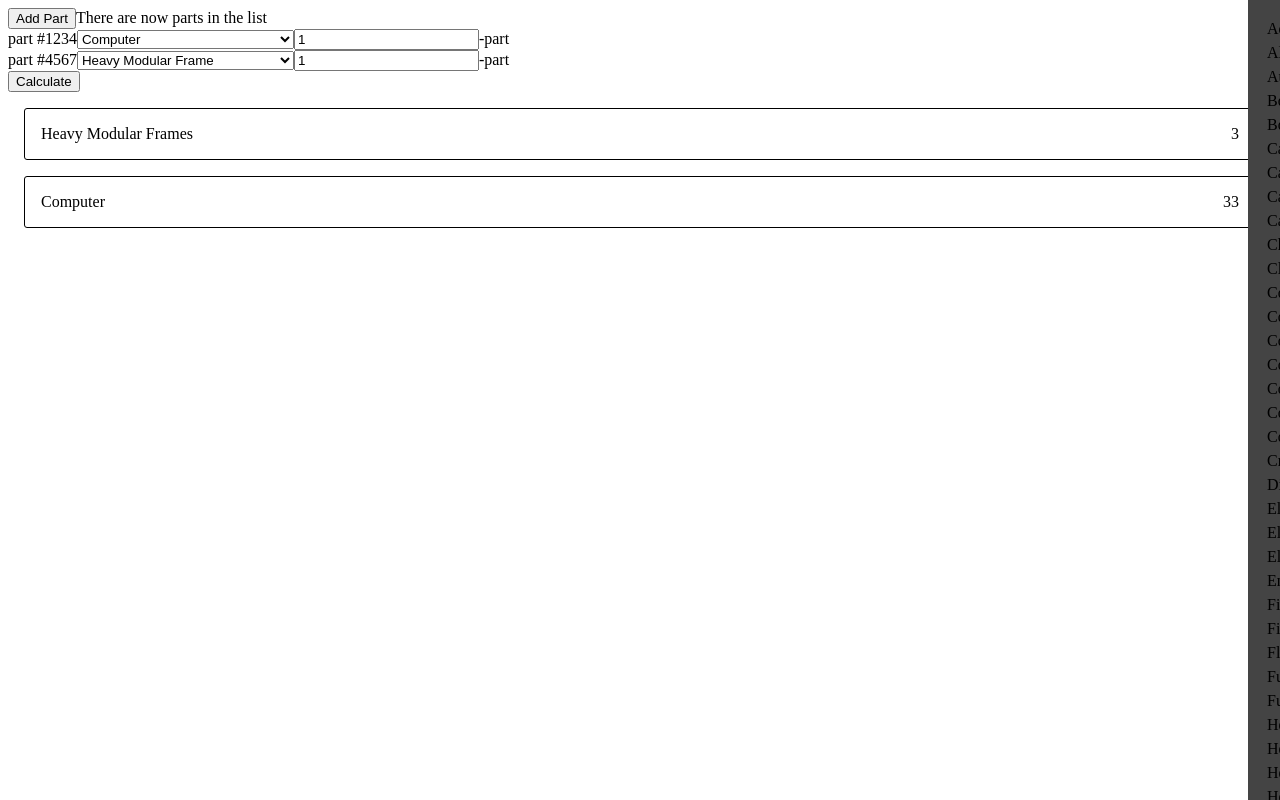
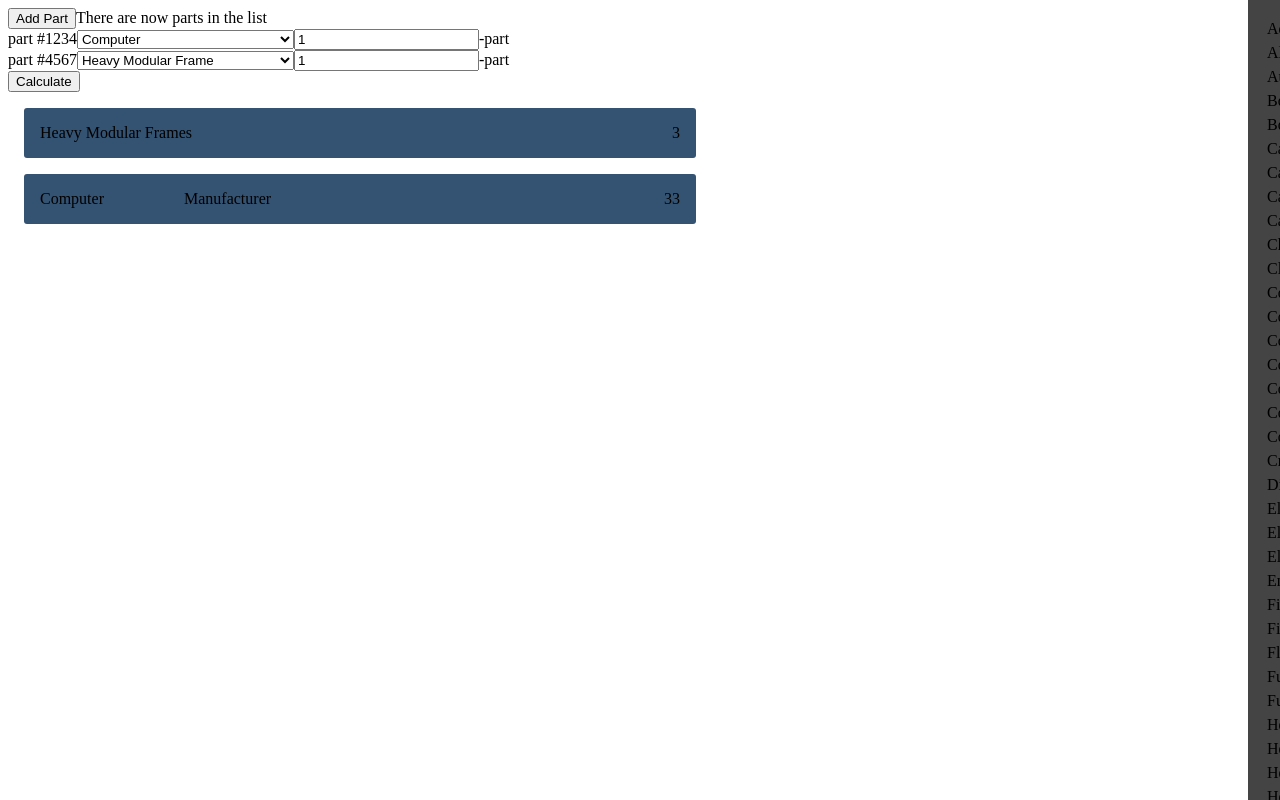
Before and after one commit to kenjura/satisfier, a React app: page / in a window 1280 px wide. Built offline with nearby package versions, Linux system fonts and the light colour scheme; the HTML template or start-up script is replaced by a standard one.

Commit message:
0.5.0 - added building type to UI

```diff
--- a/package.json
+++ b/package.json
@@ -1,6 +1,6 @@
 {
   "name": "satisfier",
-  "version": "0.4.0",
+  "version": "0.5.0",
   "description": "satisfactory game helper",
   "main": "src/index.js",
   "scripts": {
--- a/src/components/Building.jsx
+++ b/src/components/Building.jsx
@@ -1,15 +1,18 @@
 import React, { useState } from 'react';
+import { getPart } from '../model/getAllParts';
 import { useStore } from '../store';
 import './Building.scss';
 
 
 export default function Building(props) {
 	const building = useStore(state => state.buildings[props.Recipe]);
+	const part = getPart(building.Recipe) || {};
 
 	if (!building) return <div className="building">unknown building "{props.Recipe}"</div>
 
 	return <div className="building">
 		<div className="building-recipe">{building.Recipe}</div>
+		<div className="building-type">{part.building}</div>
 		<div className="building-qty">{building.buildingQty}</div>
 	</div>;
 }
--- a/src/components/Building.scss
+++ b/src/components/Building.scss
@@ -1,10 +1,16 @@
 
 .building {
-    border: 1px solid black;
     border-radius: 3px;
     margin: 1em;
     padding: 1em;
     position: relative;
+    max-width: 40em;
+    background: #345271;
+}
+
+.building-type {
+    display: inline-block;
+    margin-left: 5em;
 }
 
 .building-qty {
--- a/src/helper/calculate.js
+++ b/src/helper/calculate.js
@@ -48,6 +48,7 @@ export default function calculate(parts, enabledAlts) {
 
 				buildingList.push({
 					Recipe: finalRecipe.Recipe,
+					building: finalRecipe.Building,
 					buildingQty: quantityOfSubPartBuildingsNeeded,
 				})
 			});
--- a/src/model/getAllParts.js
+++ b/src/model/getAllParts.js
@@ -47,6 +47,7 @@ export default function getAllParts() {
 			part.Q3 = Number(part.Q3);
 			part.Q4 = Number(part.Q4);
 			part.QB = Number(part.QB);
+			part.building = String(part.Building);
 			part.Stage = Number(part.Stage);
 			part.alternate = part.Alternate.toLowerCase() === 'yes';
 			part.altScore = Number(part['Alt Score']);
--- a/src/store.js
+++ b/src/store.js
@@ -5,8 +5,8 @@ import uid from './helper/uid';
 
 const useStore = create(set => ({
   parts: {
-  	1234: { uid:1234, Recipe:'Computer', buildingQty:1 },
-  	4567: { uid:4567, Recipe:'Heavy Modular Frame', buildingQty:1 },
+  	1234: { uid:1234, Recipe:'Computer', building:'Manufacturer', buildingQty:1 },
+  	4567: { uid:4567, Recipe:'Heavy Modular Frame', building:'Manufacturer', buildingQty:1 },
   },
   addPart: newRecipe => set(state => {
   	const newPart = { uid:uid(), Recipe:'', buildingQty:1 };
@@ -33,8 +33,8 @@ const useStore = create(set => ({
   	});
   }),
   buildings: {
-  	'Heavy Modular Frames': { uid:123, Recipe:'Heavy Modular Frames', buildingQty:3 },
-  	'Computer': { uid:456, Recipe:'Computer', buildingQty:33 },
+  	'Heavy Modular Frames': { uid:123, building:'Manufacturer', Recipe:'Heavy Modular Frames', buildingQty:3 },
+  	'Computer': { uid:456, building:'Manufacturer', Recipe:'Computer', buildingQty:33 },
   },
   enabledAlts: { 'Heavy Encased Frame':true },
   setEnabledAlt: (recipe, value) => set(state => {
```
Also changed, not shown: 2 other files (tests, documents, lock files or other folders).
